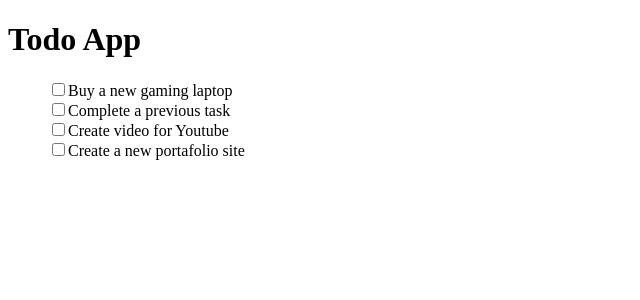
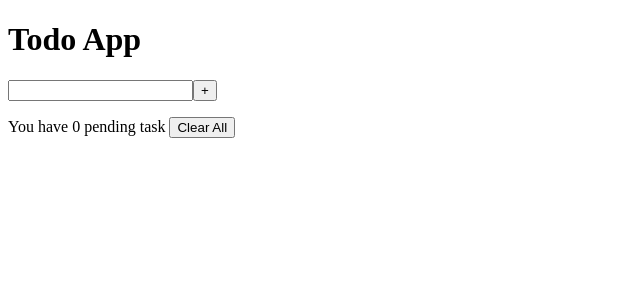
Before and after one commit to juan-bazurto-eci/-my-react-task-list, a React (Vite) app: page / in a window 1280 px wide. Shown: the top 300 px of the page, without its empty margins (0-640 px from the left). Built offline with nearby package versions, Linux system fonts and the light colour scheme.

Commit message:
project-2

```diff
--- a/src/App.jsx
+++ b/src/App.jsx
@@ -1,17 +1,47 @@
+import { useState, useEffect } from "react";
 import Header from "./components/Header";
 import TaskList from "./components/TaskList";
+import AddTask from "./components/AddTask";
+import Footer from "./components/Footer";
 
 function App() {
-  const taskToDo = [
-    { text: "Buy a new gaming laptop", done: false },
-    { text: "Complete a previous task", done: false },
-    { text: "Create video for Youtube", done: true },
-    { text: "Create a new portafolio site", done: true },
-  ];
+  const [taskToDo, setTaskToDo] = useState([]);
+
+  const saveTask = (newTasks) => {
+    localStorage.setItem("TaskToDo", JSON.stringify(newTasks));
+    setTaskToDo(newTasks);
+  };
+
+  //Simulating a api function
+  useEffect(() => {
+    setTimeout(() => {
+      let Tasks = JSON.parse(localStorage.getItem("TaskToDo"));
+      if (Tasks) {
+        saveTask(Tasks);
+      } else {
+        saveTask([]);
+      }
+    }, 1000);
+  }, []);
+
+  useEffect(() => {
+    const handleStorageChange = (event) => {
+      if (event.key === "TaskToDo") {
+        setTaskToDo(JSON.parse(event.newValue));
+      }
+    };
+    window.addEventListener("storage", handleStorageChange);
+    return () => {
+      window.removeEventListener("storage", handleStorageChange);
+    };
+  }, []);
+
   return (
     <>
       <Header />
+      <AddTask todoItems={taskToDo} saveTask={saveTask} />
       <TaskList todoItems={taskToDo} />
+      <Footer todoItems={taskToDo} saveTask={saveTask} />
     </>
   );
 }
--- /dev/null
+++ b/src/components/AddTask.jsx
@@ -0,0 +1,26 @@
+import { useState } from "react";
+import PropTypes from "prop-types";
+
+const AddTask = ({ todoItems, saveTask }) => {
+  const [newTaskValue, setNewTaskValue] = useState("");
+  const handleNewTaskValue = (event) => {
+    setNewTaskValue(event.target.value);
+  };
+  const handleAddNewTask = () => {
+    saveTask([{ text: newTaskValue, state: false }, ...todoItems]);
+    setNewTaskValue("");
+  };
+  return (
+    <>
+      <input type="text" value={newTaskValue} onChange={handleNewTaskValue} />
+      <button onClick={handleAddNewTask}>+</button>
+    </>
+  );
+};
+
+AddTask.propTypes = {
+  todoItems: PropTypes.array,
+  saveTask: PropTypes.func,
+};
+
+export default AddTask;
--- /dev/null
+++ b/src/components/Footer.jsx
@@ -0,0 +1,31 @@
+import PropTypes from "prop-types";
+
+const Footer = ({ todoItems, saveTask }) => {
+  let pendingTask = 0;
+
+  todoItems.forEach((objeto) => {
+    if (objeto.state === false) {
+      pendingTask++;
+    }
+  });
+
+  return (
+    <>
+      {`You have ${pendingTask} pending task`}{" "}
+      <button
+        onClick={() => {
+          saveTask([]);
+        }}
+      >
+        Clear All
+      </button>
+    </>
+  );
+};
+
+Footer.propTypes = {
+  todoItems: PropTypes.array,
+  saveTask: PropTypes.func,
+};
+
+export default Footer;
--- a/src/components/Task.jsx
+++ b/src/components/Task.jsx
@@ -1,16 +1,19 @@
 import PropTypes from "prop-types";
 
 const Task = ({ todo }) => {
+  const handleChangeState = () => {
+    console.log("Task");
+  };
   return (
     <>
-      <input type="checkbox" />
+      <input type="checkbox" onClick={handleChangeState} />
       {todo.text}
     </>
   );
 };
 
 Task.propTypes = {
-  todo: PropTypes.string,
+  todo: PropTypes.object,
 };
 
 export default Task;
--- a/src/components/TaskList.jsx
+++ b/src/components/TaskList.jsx
@@ -4,8 +4,8 @@ import Task from "./Task";
 const TaskList = ({ todoItems }) => {
   return (
     <ul>
-      {todoItems.map((todo) => (
-        <div key={todo.text}>
+      {todoItems.map((todo, idx) => (
+        <div key={`${todo.text}-${idx}`}>
           <Task todo={todo} />
         </div>
       ))}
```
